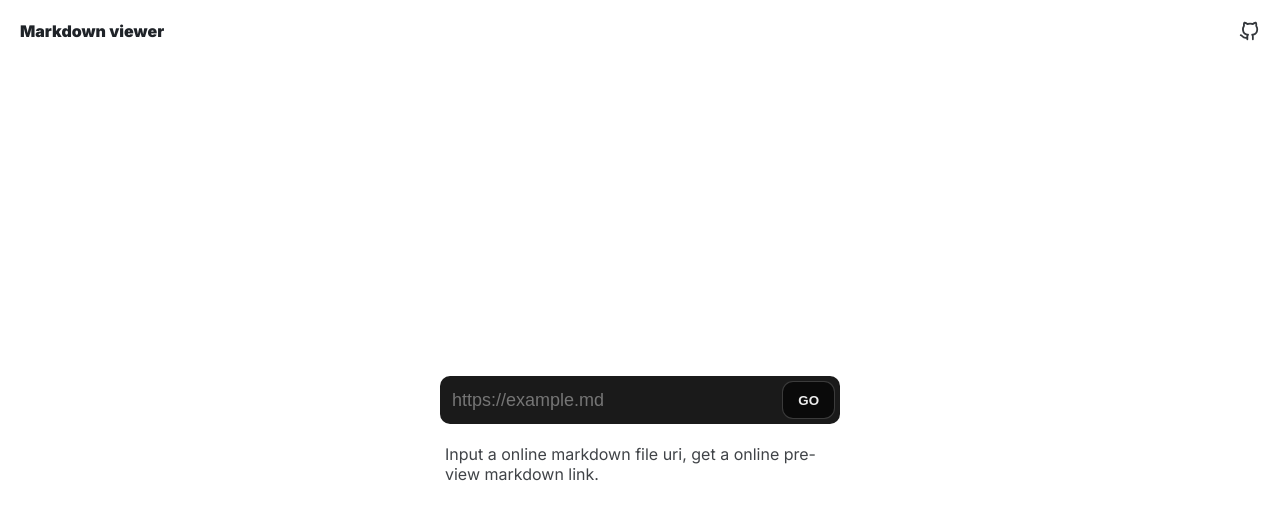
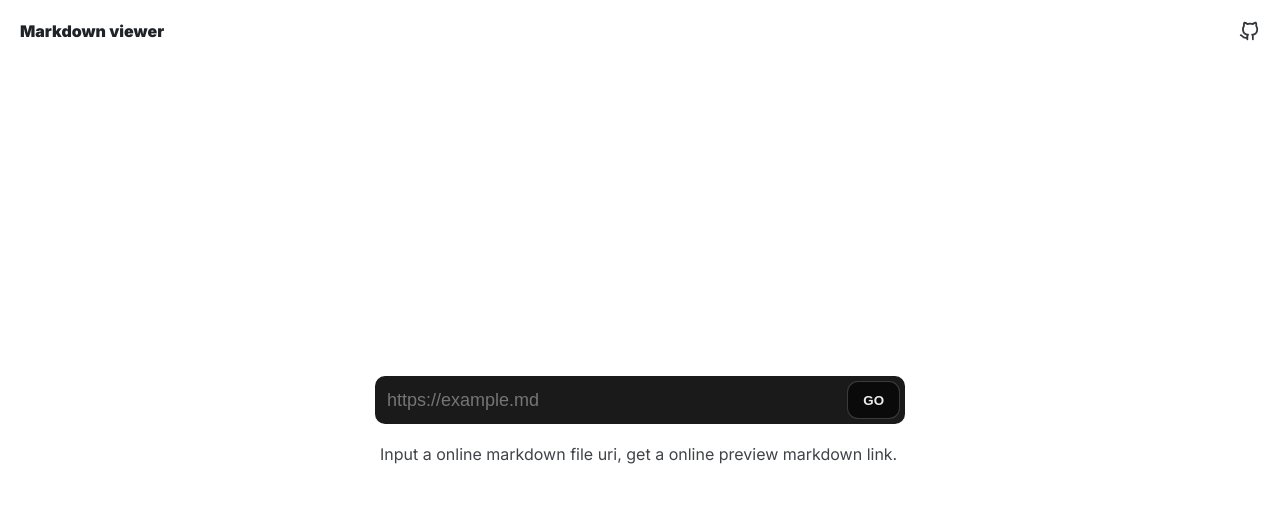
Before and after one commit to Emiyaaaaa/markdown-viewer, a Next.js app: page / in a window 1280 px wide. Shown: the top 520 px of the page. Built offline with nearby package versions, Linux system fonts and the light colour scheme.

Commit message:
update style

```diff
--- a/app/globals.css
+++ b/app/globals.css
@@ -60,7 +60,7 @@ body {
   display: flex;
   align-items: center;
   width: 85vw;
-  max-width: 400px;
+  max-width: 530px;
   background: #1a1a1a;
   border-radius: 10px;
   height: 48px;
```
